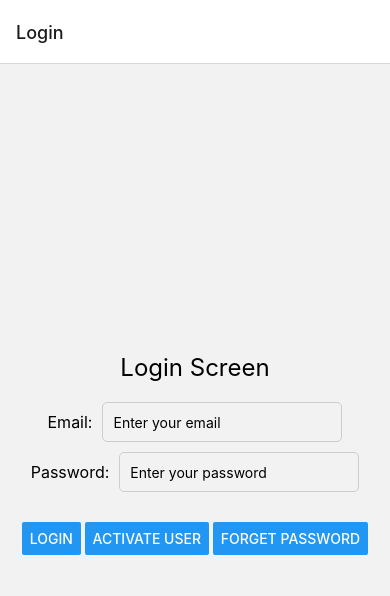
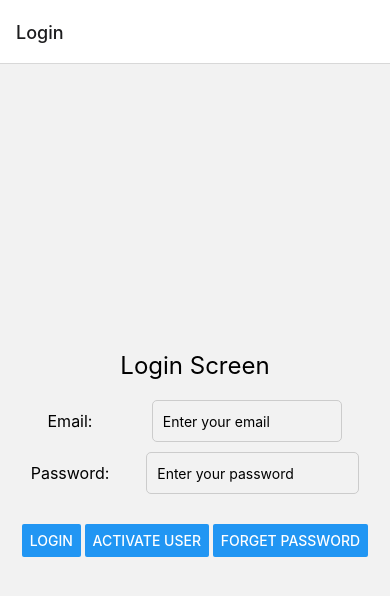
Before and after one commit to MuammmerTarhan/InternshipApp2, a React Native app: screen /Login in a window 390 px wide. Shown: the top 596 px of the page. Built offline with nearby package versions, Linux system fonts and the light colour scheme.

Commit message:
28.07.23

```diff
--- a/src/screens/ActivateUserScreen.tsx
+++ b/src/screens/ActivateUserScreen.tsx
@@ -1,6 +1,7 @@
 import React, { useState } from 'react';
 import { View, Text, TextInput, Button, StyleSheet, Alert } from 'react-native';
 import config from './../confic';
+import { globalStyles } from '../styles';
 
 const ActivateUserScreen: React.FC = () => {
   const [email, setEmail] = useState('');
@@ -34,12 +35,13 @@ const ActivateUserScreen: React.FC = () => {
   };
 
   return (
-    <View style={styles.container}>
-      <Text style={styles.text}>Activate User Screen</Text>
-      <View style={styles.inputContainer}>
-        <Text style={styles.label}>Email:</Text>
+    <View style={globalStyles.container}>
+      <Text style={globalStyles.text}>Activate User Screen</Text>
+      <View style={globalStyles.inputContainer}>
+        <Text style={globalStyles.label}>Email:</Text>
+        <View style={globalStyles.inputBox}>
           <TextInput
-          style={styles.input}
+            style={globalStyles.input}
             placeholder="Enter your email"
             onChangeText={(text) => setEmail(text)}
             value={email}
@@ -47,40 +49,10 @@ const ActivateUserScreen: React.FC = () => {
             autoCapitalize="none"
           />
         </View>
+      </View>
       <Button title="Activate User" onPress={handleActivateUser} />
     </View>
   );
 };
 
-const styles = StyleSheet.create({
-  container: {
-    flex: 1,
-    justifyContent: 'center',
-    alignItems: 'center',
-    padding: 20,
-  },
-  text: {
-    fontSize: 24,
-    marginBottom: 20,
-  },
-  inputContainer: {
-    flexDirection: 'row',
-    alignItems: 'center',
-    marginBottom: 10,
-  },
-  label: {
-    flex: 1,
-    marginRight: 10,
-    fontSize: 16,
-  },
-  input: {
-    flex: 2,
-    height: 40,
-    borderWidth: 1,
-    borderColor: '#ccc',
-    borderRadius: 5,
-    padding: 10,
-  },
-});
-
 export default ActivateUserScreen;
--- a/src/screens/AdminScreen.tsx
+++ b/src/screens/AdminScreen.tsx
@@ -3,6 +3,7 @@ import { View, Text, TextInput, Button, StyleSheet, ScrollView, Alert } from 're
 import { useNavigation, RouteProp } from '@react-navigation/native';
 import { StackNavigationProp } from '@react-navigation/stack';
 import axios from 'axios';
+import { globalStyles } from '../styles';
 
 // Define the type for the route params
 type RootStackParamList = {
@@ -49,13 +50,13 @@ const AdminScreen: React.FC<AdminScreenProps> = ({ route, navigation }) => {
   };
 
   return (
-    <ScrollView contentContainerStyle={styles.container}>
-      <Text style={styles.text}>Admin Screen</Text>
-      <View style={styles.inputContainer}>
-        <Text style={styles.label}>Email:</Text>
-        <View style={styles.inputBox}>
+    <View style={globalStyles.container}>
+      <Text style={globalStyles.text}>Admin Screen</Text>
+      <View style={globalStyles.inputContainer}>
+        <Text style={globalStyles.label}>Email:</Text>
+        <View style={globalStyles.inputBox}>
           <TextInput
-            style={styles.input}
+            style={globalStyles.input}
             placeholder="Enter user's email"
             keyboardType="email-address"
             autoCapitalize="none"
@@ -64,55 +65,55 @@ const AdminScreen: React.FC<AdminScreenProps> = ({ route, navigation }) => {
           />
         </View>
       </View>
-      <View style={styles.inputContainer}>
-        <Text style={styles.label}>Name:</Text>
-        <View style={styles.inputBox}>
+      <View style={globalStyles.inputContainer}>
+        <Text style={globalStyles.label}>Name:</Text>
+        <View style={globalStyles.inputBox}>
           <TextInput
-            style={styles.input}
+            style={globalStyles.input}
             placeholder="Enter user's name"
             onChangeText={(text) => setName(text)}
             value={name}
           />
         </View>
       </View>
-      <View style={styles.inputContainer}>
-        <Text style={styles.label}>Surname:</Text>
-        <View style={styles.inputBox}>
+      <View style={globalStyles.inputContainer}>
+        <Text style={globalStyles.label}>Surname:</Text>
+        <View style={globalStyles.inputBox}>
           <TextInput
-            style={styles.input}
+            style={globalStyles.input}
             placeholder="Enter user's surname"
             onChangeText={(text) => setSurname(text)}
             value={surname}
           />
         </View>
       </View>
-      <View style={styles.inputContainer}>
-        <Text style={styles.label}>Department:</Text>
-        <View style={styles.inputBox}>
+      <View style={globalStyles.inputContainer}>
+        <Text style={globalStyles.label}>Department:</Text>
+        <View style={globalStyles.inputBox}>
           <TextInput
-            style={styles.input}
+            style={globalStyles.input}
             placeholder="Enter user's department"
             onChangeText={(text) => setDepartment(text)}
             value={department}
           />
         </View>
       </View>
-      <View style={styles.inputContainer}>
-        <Text style={styles.label}>Company:</Text>
-        <View style={styles.inputBox}>
+      <View style={globalStyles.inputContainer}>
+        <Text style={globalStyles.label}>Company:</Text>
+        <View style={globalStyles.inputBox}>
           <TextInput
-            style={styles.input}
+            style={globalStyles.input}
             placeholder="Enter user's company"
             onChangeText={(text) => setCompany(text)}
             value={company}
           />
         </View>
       </View>
-      <View style={styles.inputContainer}>
-        <Text style={styles.label}>Role:</Text>
-        <View style={styles.inputBox}>
+      <View style={globalStyles.inputContainer}>
+        <Text style={globalStyles.label}>Role:</Text>
+        <View style={globalStyles.inputBox}>
           <TextInput
-            style={styles.input}
+            style={globalStyles.input}
             placeholder="Enter role"
             onChangeText={(text) => setRole(text)}
             value={role}
@@ -120,41 +121,8 @@ const AdminScreen: React.FC<AdminScreenProps> = ({ route, navigation }) => {
         </View>
       </View>
       <Button title="Add User" onPress={handleAddUser} />
-    </ScrollView>
+    </View>
   );
 };
 
-const styles = StyleSheet.create({
-  container: {
-    flexGrow: 1,
-    justifyContent: 'center',
-    alignItems: 'center',
-    padding: 20,
-  },
-  text: {
-    fontSize: 24,
-    marginBottom: 20,
-  },
-  inputContainer: {
-    flexDirection: 'row',
-    alignItems: 'center',
-    marginBottom: 10,
-  },
-  label: {
-    flex: 1,
-    marginRight: 10,
-    fontSize: 16,
-  },
-  inputBox: {
-    flex: 2,
-    borderWidth: 1,
-    borderColor: '#ccc',
-    borderRadius: 5,
-  },
-  input: {
-    height: 40,
-    padding: 10,
-  },
-});
-
 export default AdminScreen;
--- a/src/screens/ForgetPasswordScreen.tsx
+++ b/src/screens/ForgetPasswordScreen.tsx
@@ -1,5 +1,6 @@
 import React, { useState } from 'react';
 import { View, Text, TextInput, Button, StyleSheet, Alert } from 'react-native';
+import { globalStyles } from '../styles';
 
 import config from './../confic';
 
@@ -35,12 +36,13 @@ const ForgetPasswordScreen: React.FC = () => {
   };
 
   return (
-    <View style={styles.container}>
-      <Text style={styles.text}>Forget Password Screen</Text>
-      <View style={styles.inputContainer}>
-        <Text style={styles.label}>Email:</Text>
+    <View style={globalStyles.container}>
+      <Text style={globalStyles.text}>Forget Password Screen</Text>
+      <View style={globalStyles.inputContainer}>
+        <Text style={globalStyles.label}>Email:</Text>
+        <View style={globalStyles.inputBox}>
           <TextInput
-          style={styles.input}
+            style={globalStyles.input}
             placeholder="Enter your email"
             onChangeText={(text) => setEmail(text)}
             value={email}
@@ -48,40 +50,10 @@ const ForgetPasswordScreen: React.FC = () => {
             autoCapitalize="none"
           />
         </View>
+      </View>
       <Button title="Forget Password" onPress={handleForgetPassword} />
     </View>
   );
 };
 
-const styles = StyleSheet.create({
-  container: {
-    flex: 1,
-    justifyContent: 'center',
-    alignItems: 'center',
-    padding: 20,
-  },
-  text: {
-    fontSize: 24,
-    marginBottom: 20,
-  },
-  inputContainer: {
-    flexDirection: 'row',
-    alignItems: 'center',
-    marginBottom: 10,
-  },
-  label: {
-    flex: 1,
-    marginRight: 10,
-    fontSize: 16,
-  },
-  input: {
-    flex: 2,
-    height: 40,
-    borderWidth: 1,
-    borderColor: '#ccc',
-    borderRadius: 5,
-    padding: 10,
-  },
-});
-
 export default ForgetPasswordScreen;
--- a/src/screens/HomeScreen.tsx
+++ b/src/screens/HomeScreen.tsx
@@ -2,6 +2,7 @@
 import React from 'react';
 import { View, Text, StyleSheet } from 'react-native';
 import { RouteProp, useRoute } from '@react-navigation/native';
+import { globalStyles } from '../styles';
 
 import config from './../confic';
 
@@ -21,22 +22,11 @@ const HomeScreen: React.FC = () => {
   const { name } = route.params;
 
   return (
-    <View style={styles.container}>
-      <Text style={styles.text}>Welcome, {name}!</Text>
+    <View style={globalStyles.container}>
+      <Text style={globalStyles.text}>Welcome, {name}!</Text>
+      {/* ... */}
     </View>
   );
 };
 
-const styles = StyleSheet.create({
-  container: {
-    flex: 1,
-    justifyContent: 'center',
-    alignItems: 'center',
-  },
-  text: {
-    fontSize: 24,
-    marginBottom: 20,
-  },
-});
-
 export default HomeScreen;
--- a/src/screens/LoginScreen.tsx
+++ b/src/screens/LoginScreen.tsx
@@ -2,6 +2,7 @@ import React, { useState } from 'react';
 import { View, Text, TextInput, Button, StyleSheet, Alert } from 'react-native';
 import { useNavigation } from '@react-navigation/native';
 import { makeRequest } from './../api';
+import { globalStyles } from '../styles';
 
 const LoginScreen: React.FC = () => {
   const navigation = useNavigation();
@@ -26,7 +27,7 @@ const LoginScreen: React.FC = () => {
       if (user.role.name === 'Admin') {
         navigation.navigate('AdminScreen', { accessToken }); // Pass the accessToken to the AdminScreen
       } else {
-        navigation.navigate('Home', { name: user.name });
+        navigation.navigate('Home', { name: user.name , id: user.id, accessToken});
       }
 
       Alert.alert('Success', 'Login successful!');
@@ -44,12 +45,13 @@ const LoginScreen: React.FC = () => {
   };
 
   return (
-    <View style={styles.container}>
-      <Text style={styles.text}>Login Screen</Text>
-      <View style={styles.inputContainer}>
-        <Text style={styles.label}>Email:</Text>
+    <View style={globalStyles.container}>
+      <Text style={globalStyles.text}>Login Screen</Text>
+      <View style={globalStyles.inputContainer}>
+        <Text style={globalStyles.label}>Email:</Text>
+        <View style={globalStyles.inputBox}>
           <TextInput
-          style={styles.input}
+            style={globalStyles.input}
             placeholder="Enter your email"
             keyboardType="email-address"
             autoCapitalize="none"
@@ -57,17 +59,20 @@ const LoginScreen: React.FC = () => {
             onChangeText={setEmail}
           />
         </View>
-      <View style={styles.inputContainer}>
-        <Text style={styles.label}>Password:</Text>
+      </View>
+      <View style={globalStyles.inputContainer}>
+        <Text style={globalStyles.label}>Password:</Text>
+        <View style={globalStyles.inputBox}>
           <TextInput
-          style={styles.input}
+            style={globalStyles.input}
             placeholder="Enter your password"
             secureTextEntry
             value={password}
             onChangeText={setPassword}
           />
         </View>
-      <View style={styles.buttonsContainer}>
+      </View>
+      <View style={globalStyles.buttonsContainer}>
         <Button title="Login" onPress={handleLogin} />
         <Button title="Activate User" onPress={handleActivateUser} />
         <Button title="Forget Password" onPress={handleForgetPassword} />
@@ -76,41 +81,5 @@ const LoginScreen: React.FC = () => {
   );
 };
 
-const styles = StyleSheet.create({
-  container: {
-    flex: 1,
-    justifyContent: 'center',
-    alignItems: 'center',
-    padding: 20,
-  },
-  text: {
-    fontSize: 24,
-    marginBottom: 20,
-  },
-  inputContainer: {
-    flexDirection: 'row',
-    alignItems: 'center',
-    marginBottom: 10,
-  },
-  label: {
-    flex: 1,
-    marginRight: 10,
-    fontSize: 16,
-  },
-  input: {
-    flex: 2,
-    height: 40,
-    borderWidth: 1,
-    borderColor: '#ccc',
-    borderRadius: 5,
-    padding: 10,
-  },
-  buttonsContainer: {
-    marginTop: 20,
-    width: '100%',
-    flexDirection: 'row',
-    justifyContent: 'space-around',
-  },
-});
 
 export default LoginScreen;
--- /dev/null
+++ b/src/styles.tsx
@@ -0,0 +1,40 @@
+import { StyleSheet } from 'react-native';
+
+export const globalStyles = StyleSheet.create({
+  container: {
+    flex: 1,
+    justifyContent: 'center',
+    alignItems: 'center',
+    padding: 20,
+  },
+  text: {
+    fontSize: 24,
+    marginBottom: 20,
+  },
+  inputContainer: {
+    flexDirection: 'row',
+    alignItems: 'center',
+    marginBottom: 10,
+  },
+  label: {
+    flex: 1,
+    marginRight: 10,
+    fontSize: 16,
+  },
+  inputBox: {
+    flex: 2,
+    borderWidth: 1,
+    borderColor: '#ccc',
+    borderRadius: 5,
+  },
+  input: {
+    height: 40,
+    padding: 10,
+  },
+  buttonsContainer: {
+    marginTop: 20,
+    width: '100%',
+    flexDirection: 'row',
+    justifyContent: 'space-around',
+  },
+});
```
Also changed, not shown: 1 other file (tests, documents, lock files or other folders). Lines whose indentation alone changed are shown as unchanged.
